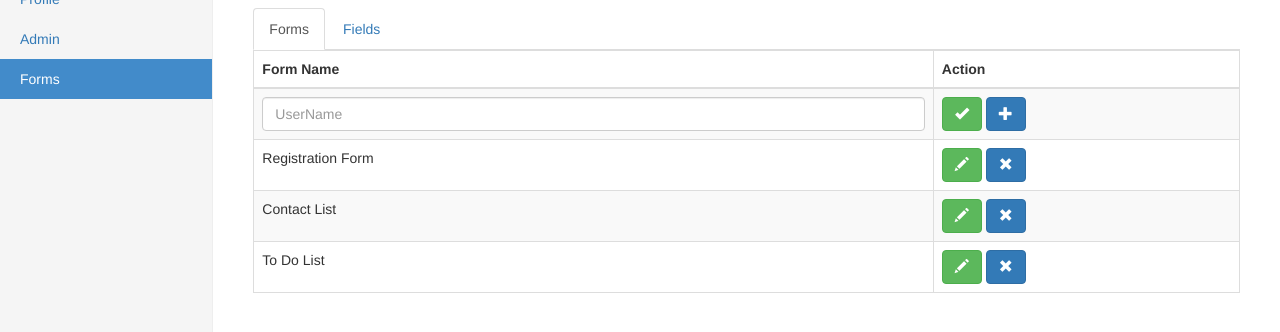
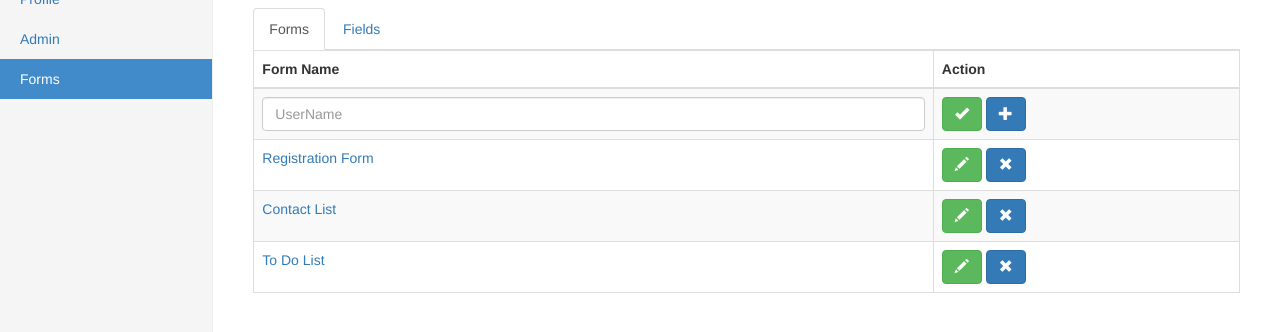
Before and after one commit to janhavi13/WebDevSpring2016, a website: page public/assignment/forms.html in a window 1280 px wide. Shown: the part 132-464 px from the top of the page. Drawn offline with nearby package versions, Linux system fonts and the light colour scheme.

Commit message:
hyperlink added to fields page

```diff
--- a/public/assignment/forms.html
+++ b/public/assignment/forms.html
@@ -88,7 +88,18 @@
                     </td>
                 </tr>
                 <tr>
-                    <td>Registration Form</td>
+                    <td> <a href="fields.html"> Registration Form</a></td>
+                    <td>
+                        <a href="#" class="btn btn-success">
+                            <scan class="glyphicon glyphicon-pencil"></scan>
+                        </a>
+                        <a href="#" class="btn btn-primary">
+                            <scan class="glyphicon glyphicon-remove"></scan>
+                        </a>
+                    </td>
+                </tr>
+
+                    <td><a href="fields.html"> Contact List</a></td>
                     <td>
                         <a href="#" class="btn btn-success">
                             <scan class="glyphicon glyphicon-pencil"></scan>
@@ -99,18 +110,7 @@
                     </td>
                 </tr>
                 <tr>
-                    <td>Contact List</td>
-                    <td>
-                        <a href="#" class="btn btn-success">
-                            <scan class="glyphicon glyphicon-pencil"></scan>
-                        </a>
-                        <a href="#" class="btn btn-primary">
-                            <scan class="glyphicon glyphicon-remove"></scan>
-                        </a>
-                    </td>
-                </tr>
-                <tr>
-                    <td>To Do List</td>
+                    <td><a href="fields.html">To Do List</a></td>
                     <td>
                         <a href="#" class="btn btn-success">
                             <scan class="glyphicon glyphicon-pencil"></scan>
```
